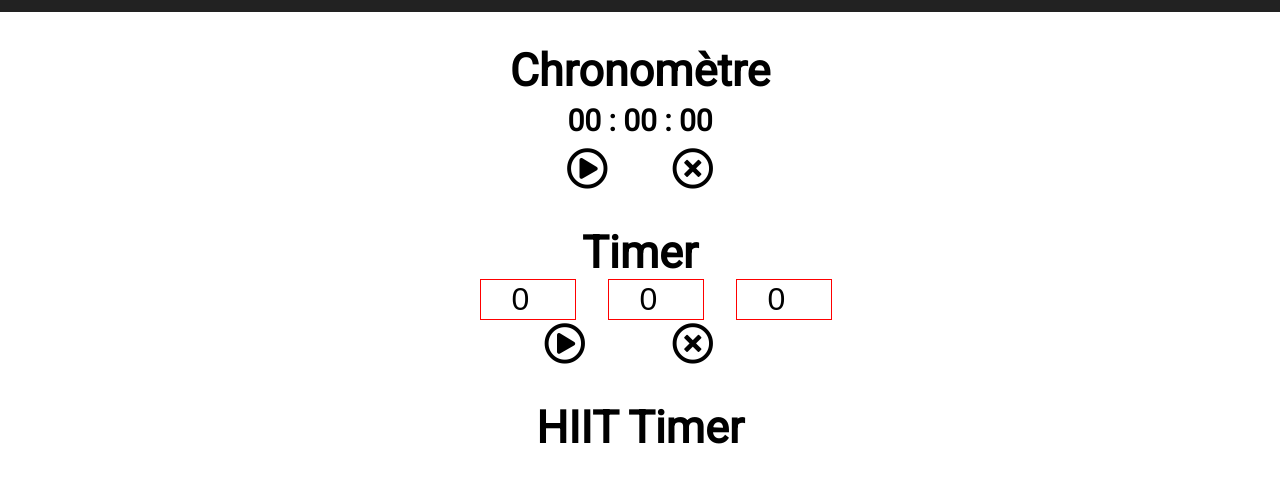
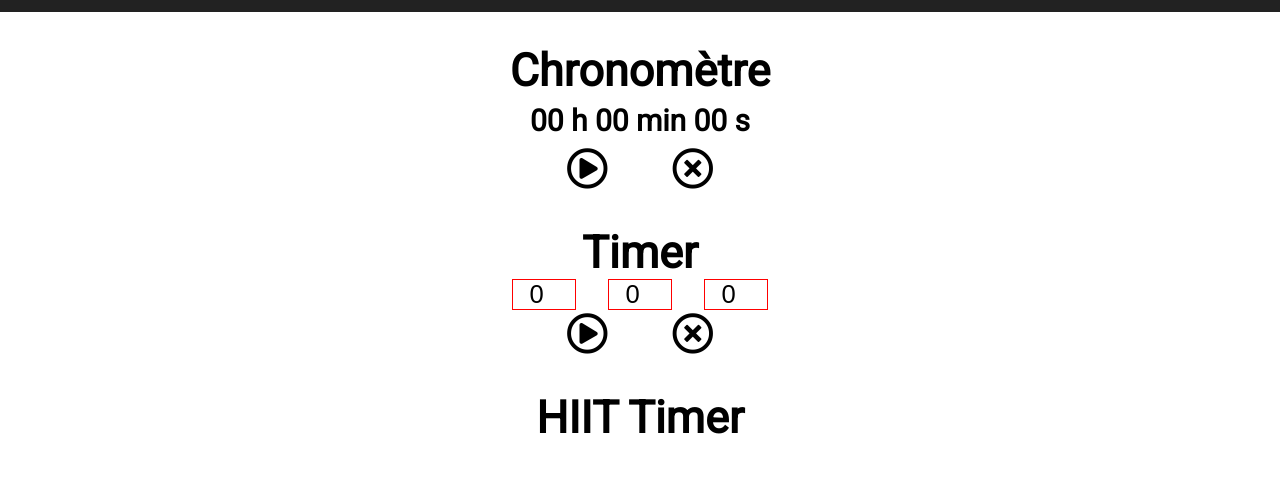
Before and after one commit to NicoLarson/AppWorkout, a plain HTML site: page index.html in a window 1280 px wide. Shown: the part 112-594 px from the top of the page. Drawn offline with Linux system fonts and the light colour scheme.

Commit message:
Timer working

```diff
--- a/css/base.css
+++ b/css/base.css
@@ -19,6 +19,7 @@ h3,
 h4,
 nav,
 section,
+input,
 p,
 ul,
 li,
--- a/css/style.css
+++ b/css/style.css
@@ -21,34 +21,36 @@ main dl dd ul {
   display: flex;
   justify-content: center;
 }
-dl dd ul li {
+#chrono ul li,
+#timer ul:last-child li {
   max-width: 100%;
   font-size: 2.6rem;
   margin: 0 2rem;
   border-radius: 10rem;
   cursor: pointer;
 }
-#timer ul{
-    display: flex;
-    justify-content: center;
+#timer ul {
+  padding: 0 1rem;
 }
-#timer ul li{
-    border: red;
-    height: 100%;
-    width: 4rem;
+#timer ul li {
+  display: inline;
+  border: red;
+  max-width: 4rem;
+  margin: 0 1rem;
 }
-#timer h3{
+#timer h3 {
   display: none;
 }
-#pauseTimer, #continueTimer{
-    display: none;
+#pauseTimer,
+#continueTimer {
+  display: none;
 }
 
-input{
-    border: red solid 0.1rem;
-    outline: none;
-    height: 100%;
-    max-width: 6rem;
-    text-align: center;
-    font-size: 2rem;
+input {
+  display: inline;
+  border: red solid 0.1rem;
+  outline: none;
+  max-width: 4rem;
+  font-size: 1.6rem;
+  text-align: center;
 }
--- a/index.html
+++ b/index.html
@@ -19,7 +19,7 @@
         <dl>
             <dt>Chronomètre</dt>
             <dd id="chrono">
-                <h3><span>00</span> : <span>00</span> : <span>00</span></h3>
+                <h3><span>00</span> h <span>00</span> min <span>00</span> s</h3>
                 <ul>
                     <li id="start"><i class="far fa-play-circle"></i></li>
                     <li id="pause"><i class="far fa-pause-circle"></i></li>
@@ -29,7 +29,7 @@
             <dt>Timer</dt>
             <dd id="timer">
                 <h3>
-                    <span>00</span> : <span>00</span> : <span>00</span></h3>
+                    <span>00</span> h <span>00</span> min <span>00</span> s</h3>
                 <ul>
                     <li> <input type="number" id="hourTimer" value="0" min="0" max="99"></li>
                     <li> <input type="number" id="minTimer" value="0" min="0" max="99"></li>
```
